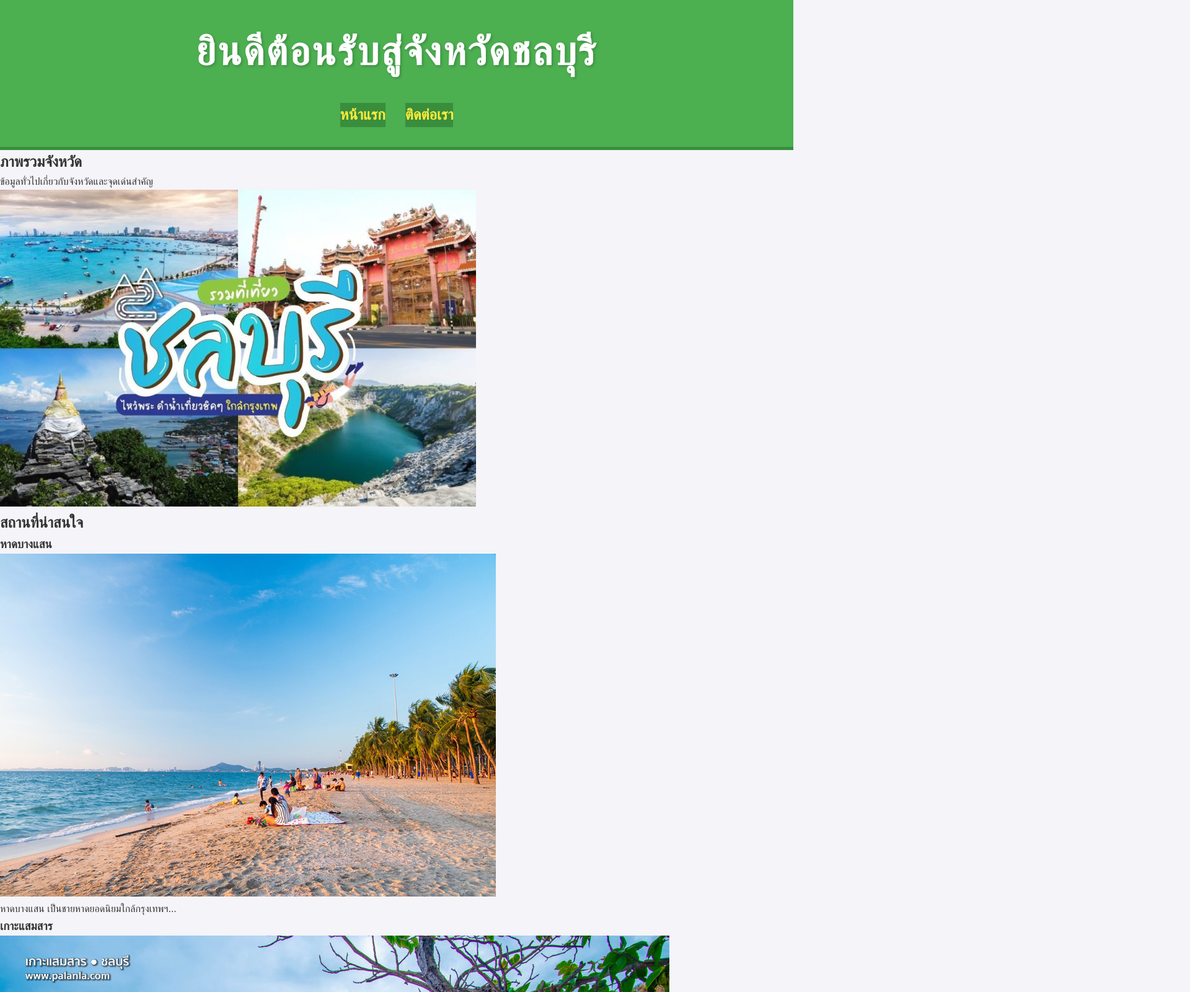
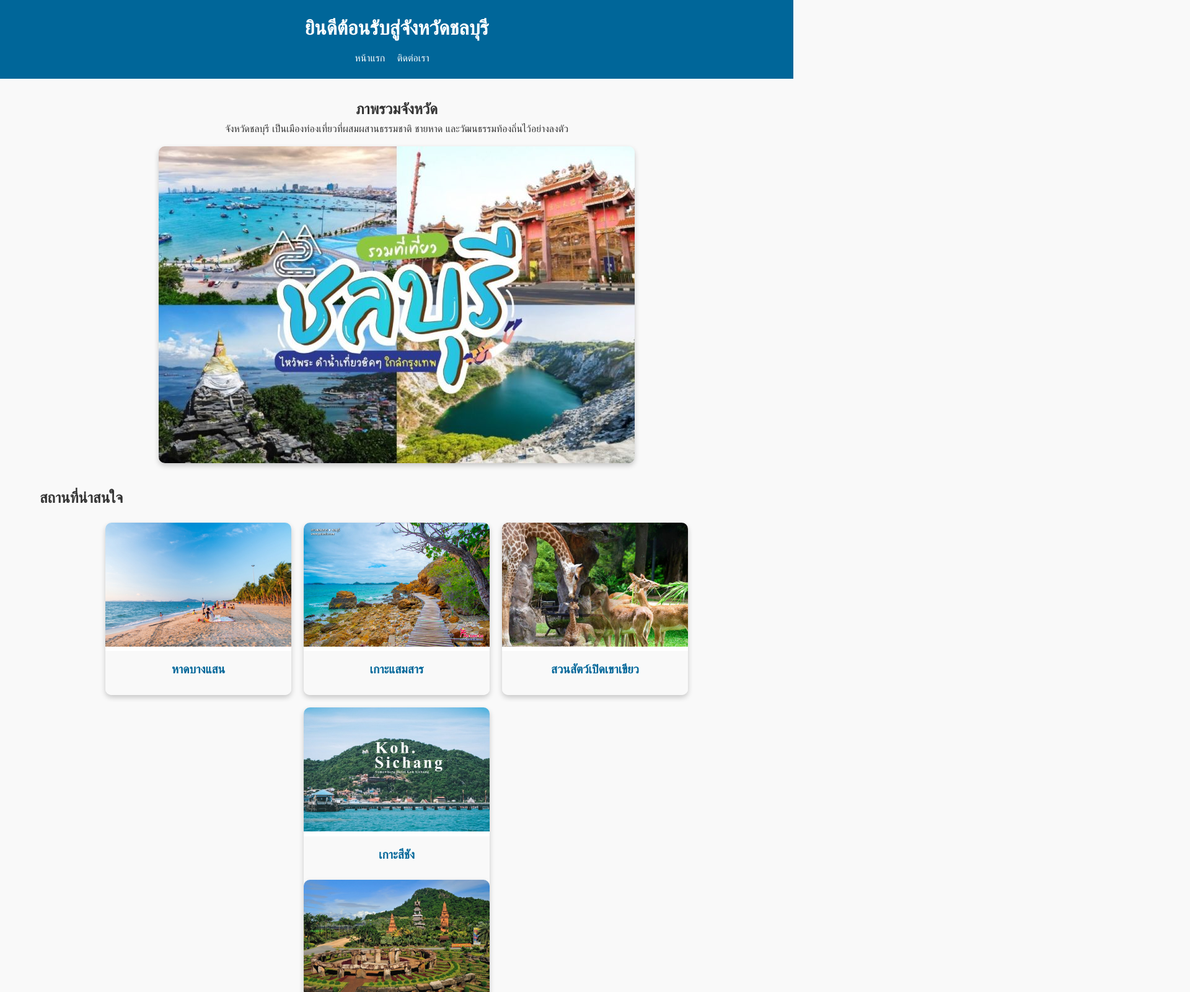
Before and after one commit to 66160121/homework-1, a plain HTML site: page index.html in a window 1280 px wide. Shown: the top 1600 px of the page at 62% size, 1920 px wide, since content can reach past the window. Drawn offline with Linux system fonts and the light colour scheme; a web font is replaced by a local one.

Commit message:
แก้ไขและปรับความสวยงาม

```diff
--- a/css/styles.css
+++ b/css/styles.css
@@ -1,4 +1,4 @@
-/* รีเซ็ตค่า CSS พื้นฐาน */
+/* รีเซ็ตค่าเริ่มต้น */
 * {
     margin: 0;
     padding: 0;
@@ -6,53 +6,181 @@
 }
 
 body {
-    font-family: 'Prompt', sans-serif; /* ใช้ฟอนต์ไทยสวยๆ */
-    background-color: #f4f4f9;
+    font-family: 'IBM Plex Sans Thai Looped', sans-serif;
+    line-height: 1.6;
+    background-color: #f9f9f9;
     color: #333;
-    line-height: 1.6;
 }
 
 /* Header */
-header {
-    background-color: #4CAF50; /* สีพื้นหลัง */
+.main-header {
+    background-color: #006699;
     color: #fff;
-    text-align: center; /* จัดข้อความให้อยู่ตรงกลาง */
-    padding: 2rem 1rem;
-    border-bottom: 5px solid #388E3C;
+    padding: 20px 0;
+    text-align: center;
 }
 
-header h1 {
-    font-size: 4rem; /* ขยายขนาดตัวอักษรให้ใหญ่ขึ้น */
-    font-weight: bold;
-    letter-spacing: 3px; /* เพิ่มระยะห่างตัวอักษร */
-    text-shadow: 2px 2px 4px rgba(0, 0, 0, 0.2); /* เงาตัวอักษร */
-    margin-bottom: 1rem;
-    text-transform: uppercase; /* ทำให้ตัวอักษรเป็นตัวใหญ่ทั้งหมด */
+.main-header h1 {
+    font-size: 2rem;
+    margin-bottom: 10px;
 }
 
-/* Navigation Menu */
-nav ul {
+.main-header .nav-list {
     list-style: none;
-    display: flex;
-    justify-content: center; /* จัดให้อยู่ตรงกลาง */
-    gap: 2rem; /* เพิ่มระยะห่างเมนู */
-    padding-top: 1rem;
 }
 
-nav ul li a {
-    text-decoration: none;
-    color: #ffeb3b; /* สีลิงก์ */
-    font-weight: bold;
-    font-size: 1.5rem; /* ขยายขนาดเมนู */
-    transition: color 0.3s ease;
+.main-header .nav-list li {
+    display: inline;
+    margin-right: 15px;
 }
 
-nav ul li a:hover {
-    color: #ffd600; /* สีลิงก์เมื่อ hover */
+.main-header .nav-list a {
+    color: #fff;
+    text-decoration: none;
+    font-weight: 500;
+    transition: color 0.3s;
 }
 
-.nav-list a {
-    background-color: #388E3C;
+.main-header .nav-list a:hover {
+    color: #ffd700;
+}
+
+/* Section Container */
+.container {
+    width: 90%;
+    margin: 0 auto;
+    max-width: 1200px;
+}
+
+/* Overview Section */
+.overview {
+    text-align: center;
+    padding: 30px 0;
+}
+
+.overview img {
+    max-width: 100%;
+    height: auto;
+    border-radius: 10px;
+    box-shadow: 0 4px 8px rgba(0, 0, 0, 0.2);
+    margin-top: 15px;
+}
+
+/* Card Container */
+.card-container {
     display: flex;
+    flex-wrap: wrap;
     justify-content: center;
+    gap: 20px;
+    margin-top: 20px;
 }
+
+.card {
+    background-color: #fff;
+    border-radius: 10px;
+    box-shadow: 0 4px 8px rgba(0, 0, 0, 0.2);
+    overflow: hidden;
+    width: 300px;
+    text-align: center;
+    cursor: pointer;
+    transition: transform 0.3s ease, box-shadow 0.3s ease;
+}
+
+.card:hover {
+    transform: translateY(-10px);
+    box-shadow: 0 8px 16px rgba(0, 0, 0, 0.3);
+}
+
+.card img {
+    width: 100%;
+    height: 200px;
+    object-fit: cover;
+}
+
+.card-content {
+    padding: 15px;
+    background-color: #f9f9f9;
+}
+
+.card-content h3 {
+    font-size: 1.2rem;
+    margin-bottom: 10px;
+    color: #006699;
+}
+
+/* Modal */
+.modal {
+    display: none;
+    position: fixed;
+    top: 0;
+    left: 0;
+    width: 100%;
+    height: 100%;
+    background-color: rgba(0, 0, 0, 0.8);
+    justify-content: center;
+    align-items: center;
+    z-index: 1000;
+}
+
+.modal-content {
+    background-color: #fff;
+    padding: 20px;
+    border-radius: 10px;
+    max-width: 500px;
+    text-align: center;
+    position: relative;
+    animation: fadeIn 0.5s ease;
+}
+
+.modal img {
+    width: 100%;
+    height: auto;
+    border-radius: 10px;
+    margin-bottom: 15px;
+}
+
+.modal h3 {
+    font-size: 1.5rem;
+    color: #006699;
+}
+
+.modal p {
+    margin-top: 10px;
+    color: #555;
+}
+
+.close {
+    position: absolute;
+    top: 10px;
+    right: 15px;
+    font-size: 2rem;
+    color: #555;
+    cursor: pointer;
+    transition: color 0.3s;
+}
+
+.close:hover {
+    color: #000;
+}
+
+/* Footer */
+.main-footer {
+    background-color: #006699;
+    color: #fff;
+    text-align: center;
+    padding: 15px 0;
+    margin-top: 20px;
+    font-size: 0.9rem;
+}
+
+/* Animation */
+@keyframes fadeIn {
+    from {
+        transform: scale(0.8);
+        opacity: 0;
+    }
+    to {
+        transform: scale(1);
+        opacity: 1;
+    }
+}
--- a/index.html
+++ b/index.html
@@ -3,14 +3,15 @@
 <head>
     <meta charset="UTF-8">
     <meta name="viewport" content="width=device-width, initial-scale=1.0">
-    <title>แนะนำจังหวัดบ้านเกิด</title>
+    <title>แนะนำจังหวัดชลบุรี</title>
+    <!-- ลิงก์ไปยังไฟล์ CSS -->
     <link rel="stylesheet" href="css/styles.css">
-    <link href="https://fonts.googleapis.com/css2?family=IBM+Plex+Sans+Thai+Looped:wght@100;200;300;400;500;600;700&display=swap" rel="stylesheet">
-
+    <link href="https://fonts.googleapis.com/css2?family=IBM+Plex+Sans+Thai+Looped:wght@300;400;500;700&display=swap" rel="stylesheet">
 </head>
 <body>
     <!-- ส่วนหัวของเว็บไซต์ -->
-    <header>
+    <header class="main-header">
+        <div class="container">
             <h1>ยินดีต้อนรับสู่จังหวัดชลบุรี</h1>
             <nav>
                 <ul class="nav-list">
@@ -18,51 +19,89 @@
                     <li><a href="contact.html">ติดต่อเรา</a></li>
                 </ul>
             </nav>
+        </div>
     </header>
 
-    <!-- เนื้อหาหลัก -->
-    <main>
+    <!-- ภาพรวมจังหวัด -->
     <section class="overview">
+        <div class="container">
             <h2>ภาพรวมจังหวัด</h2>
-            <p>ข้อมูลทั่วไปเกี่ยวกับจังหวัดและจุดเด่นสำคัญ</p>
-            <img src="images/chounburi.jpg" alt="ภาพไฮไลท์ของจังหวัด">
+            <p>จังหวัดชลบุรี เป็นเมืองท่องเที่ยวที่ผสมผสานธรรมชาติ ชายหาด และวัฒนธรรมท้องถิ่นไว้อย่างลงตัว</p>
+            <img src="images/chounburi.jpg" alt="ภาพไฮไลท์ของจังหวัด" class="highlight-image">
+        </div>
     </section>
 
+    <!-- สถานที่น่าสนใจ -->
     <section class="attractions">
+        <div class="container">
             <h2>สถานที่น่าสนใจ</h2>
-            <ul>
-                <li>
+            <div class="card-container">
+                <!-- การ์ด 1 -->
+                <div class="card" onclick="openModal('หาดบางแสน', 'ชายหาดยอดนิยมที่เหมาะกับการพักผ่อนและกิจกรรมครอบครัว', 'images/bansang.jpg')">
+                    <img src="images/bansang.jpg" alt="หาดบางแสน">
+                    <div class="card-content">
                         <h3>หาดบางแสน</h3>
-                    <img src="images/bansang.jpg" alt="ภาพ หาดบางแสน">
-                    <p>หาดบางแสน เป็นชายหาดยอดนิยมใกล้กรุงเทพฯ...</p>
-                </li>
-                <li>
+                    </div>
+                </div>
+                <!-- การ์ด 2 -->
+                <div class="card" onclick="openModal('เกาะแสมสาร', 'ท้องทะเลสวยงาม พร้อมกิจกรรมดำน้ำชมปะการัง', 'images/samsarn.jpg')">
+                    <img src="images/samsarn.jpg" alt="เกาะแสมสาร">
+                    <div class="card-content">
                         <h3>เกาะแสมสาร</h3>
-                    <img src="images/samsarn.jpg" alt="ภาพ เกาะแสมสาร">
-                    <p>เกาะแสมสาร เหมาะสำหรับท่องเที่ยวแบบไปเช้า-เย็นกลับ...</p>
-                </li>
-                <li>
+                    </div>
+                </div>
+                <!-- การ์ด 3 -->
+                <div class="card" onclick="openModal('สวนสัตว์เปิดเขาเขียว', 'ชมสัตว์นานาชนิดในบรรยากาศธรรมชาติ', 'images/khaokheow.jpg')">
+                    <img src="images/khaokheow.jpg" alt="สวนสัตว์เปิดเขาเขียว">
+                    <div class="card-content">
                         <h3>สวนสัตว์เปิดเขาเขียว</h3>
-                    <img src="images/khaokheow.jpg" alt="ภาพ สวนสัตว์เปิดเขาเขียว">
-                    <p>สวนสัตว์เปิดขนาดใหญ่ที่เต็มไปด้วยสัตว์หลากหลายชนิด...</p>
-                </li>
-                <li>
+                    </div>
+                </div>
+                <!-- การ์ด 4 -->
+                <div class="card" onclick="openModal('เกาะสีชัง', 'เกาะที่เหมาะกับการพักผ่อนเชิงธรรมชาติ', 'images/kohsichang.jpg')">
+                    <img src="images/kohsichang.jpg" alt="เกาะสีชัง">
+                    <div class="card-content">
                         <h3>เกาะสีชัง</h3>
-                    <img src="images/kohsichang.jpg" alt="ภาพ เกาะสีชัง">
-                    <p>เกาะสีชัง เหมาะสำหรับการท่องเที่ยวเชิงธรรมชาติและถ่ายภาพ...</p>
-                </li>
-                <li>
+                    </div>
+                    <div class="card" onclick="openModal('สวนนงนุช', 'เกาะที่เหมาะกับการพักผ่อนเชิงธรรมชาติ', 'images/nongnooch.jpg')">
+                        <img src="images/nongnooch.jpg" alt="สวนนงนุช">
+                        <div class="card-content">
                             <h3>สวนนงนุช</h3>
-                    <img src="images/nongnooch.jpg" alt="ภาพ สวนนงนุช">
-                    <p>สวนนงนุช เป็นสวนสวยที่ได้รับการยอมรับในระดับโลก...</p>
-                </li>
-            </ul>
+                        </div>
+                </div>
+            </div>
+        </div>
     </section>
-    </main>
+
+    <!-- Modal -->
+    <div id="modal" class="modal">
+        <div class="modal-content">
+            <span class="close" onclick="closeModal()">&times;</span>
+            <img id="modal-image" src="" alt="สถานที่">
+            <h3 id="modal-title"></h3>
+            <p id="modal-description"></p>
+        </div>
+    </div>
 
     <!-- ส่วนท้าย -->
-    <footer>
+    <footer class="main-footer">
+        <div class="container">
             <p>© 2024 แนะนำจังหวัดชลบุรี. All rights reserved.</p>
+        </div>
     </footer>
+
+    <!-- JavaScript -->
+    <script>
+        function openModal(title, description, imageUrl) {
+            document.getElementById('modal-title').innerText = title;
+            document.getElementById('modal-description').innerText = description;
+            document.getElementById('modal-image').src = imageUrl;
+            document.getElementById('modal').style.display = 'flex';
+        }
+
+        function closeModal() {
+            document.getElementById('modal').style.display = 'none';
+        }
+    </script>
 </body>
 </html>
```
Also changed, not shown: details.html (deleted). Lines whose indentation alone changed are shown as unchanged.
